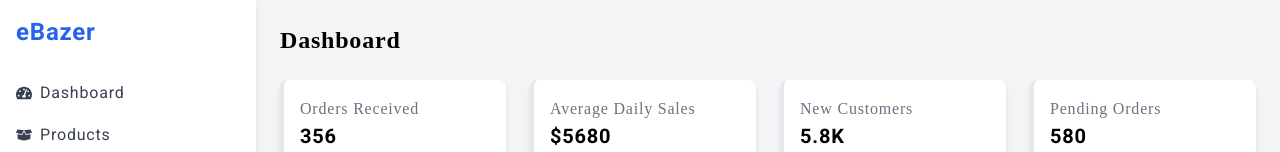
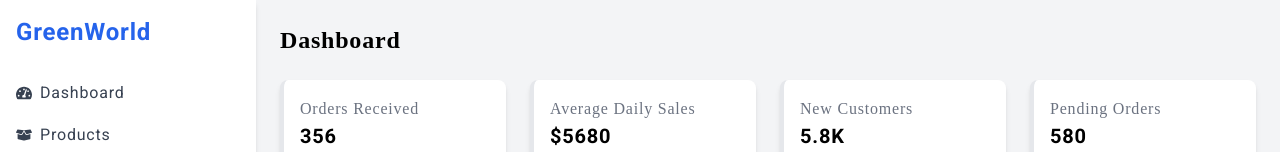
Before and after one commit to Kamya123/green-world, a React (Vite) app in the folder frontend/: page /dashboard/admin in a window 1280 px wide. Shown: the top 152 px of the page. Built offline with nearby package versions, Linux system fonts and the light colour scheme; sample sign-in values are in the browser's storage.

Commit message:
changing name in admin dashboard

```diff
--- a/frontend/src/components/dashboard/admin/AdminSidebar.jsx
+++ b/frontend/src/components/dashboard/admin/AdminSidebar.jsx
@@ -5,7 +5,7 @@ import { FaTachometerAlt, FaBoxOpen, FaTags, FaUsers, FaCog } from "react-icons/
 const AdminSidebar = () => {
   return (
     <div className="w-64 bg-white shadow-md p-4">
-      <div className="text-2xl font-bold mb-8 text-blue-600">eBazer</div>
+      <div className="text-2xl font-bold mb-8 text-blue-600">GreenWorld</div>
       <ul className="space-y-4 text-gray-700">
         <li><Link to="#" className="flex items-center gap-2"><FaTachometerAlt /> Dashboard</Link></li>
         <li><Link to="#" className="flex items-center gap-2"><FaBoxOpen /> Products</Link></li>
```
